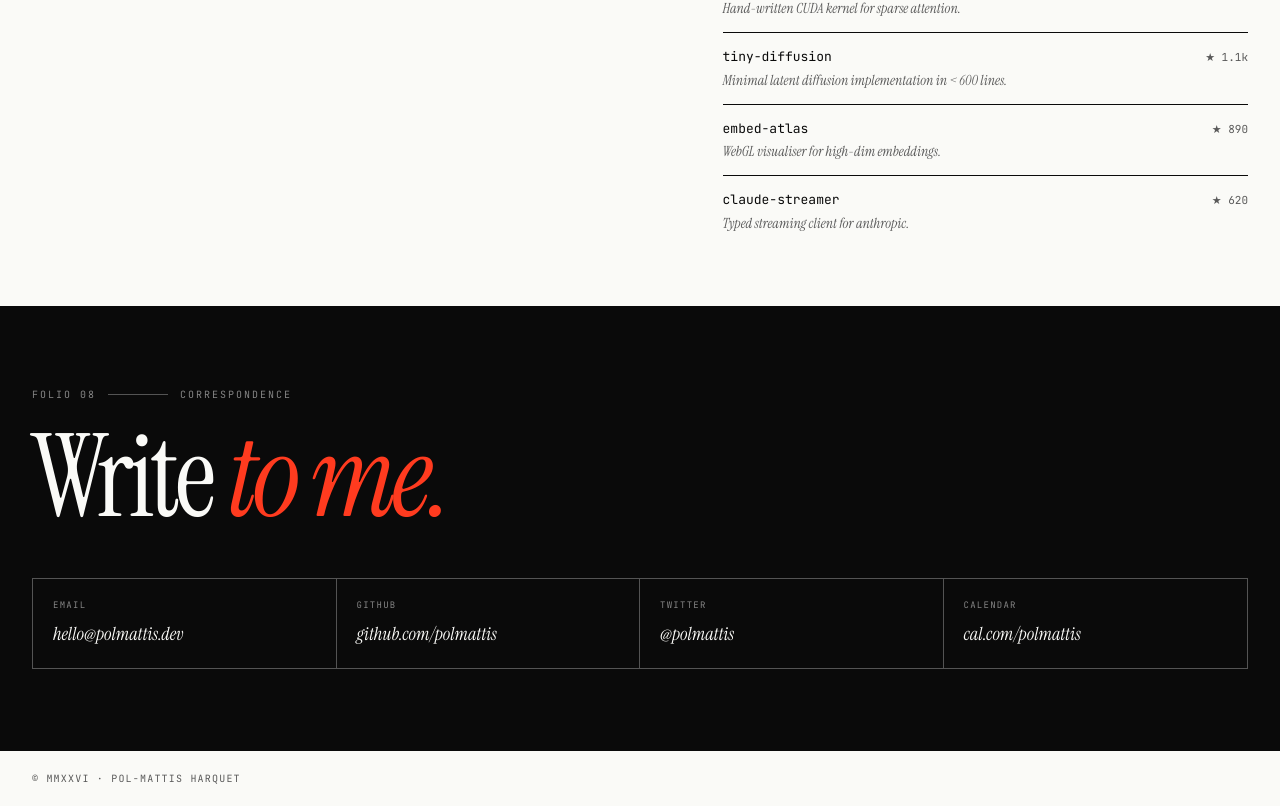
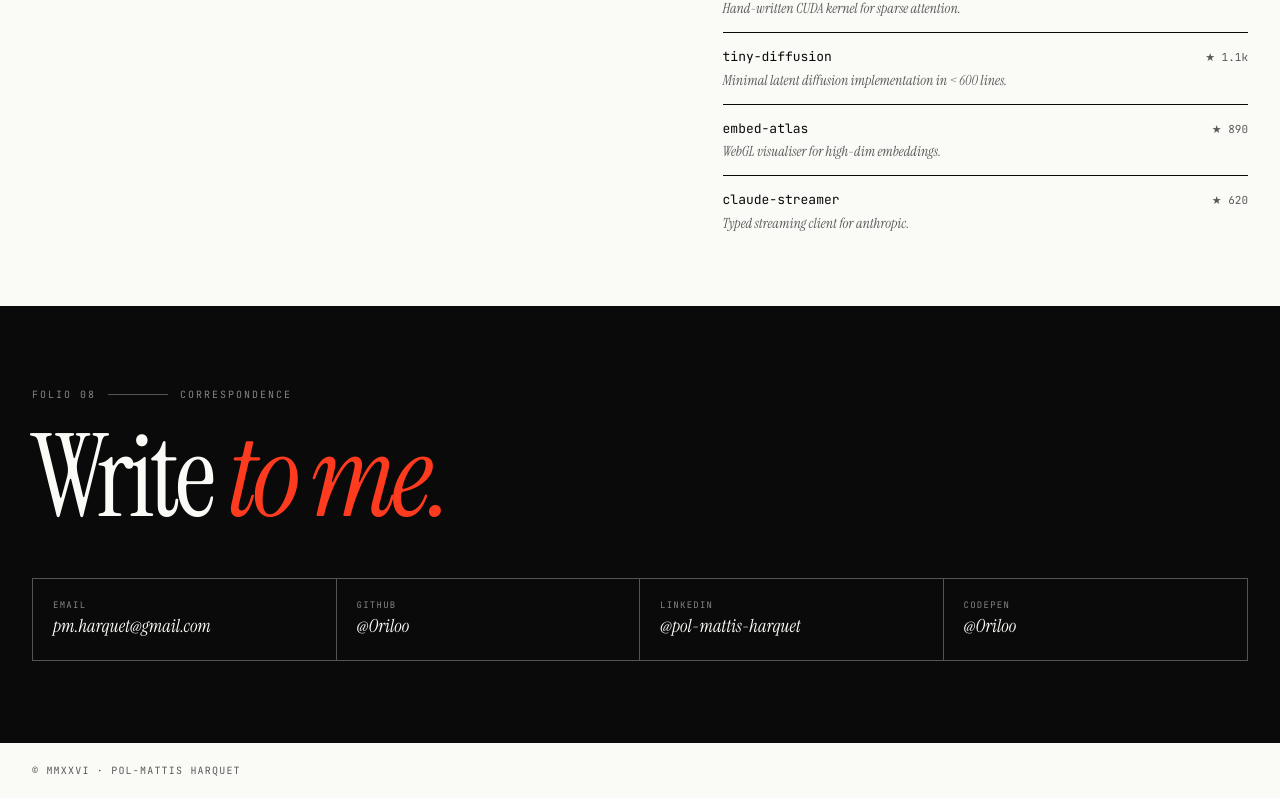
Before and after one commit to Oriloo/portfolio-2026-04, a React (Vite) app: page / in a window 1280 px wide. Shown: the part 3616-4422 px from the top of the page. Built offline with nearby package versions, Linux system fonts and the light colour scheme.

Commit message:
feat: update contact information and structure

```diff
--- a/src/components/features/ContactItem.tsx
+++ b/src/components/features/ContactItem.tsx
@@ -8,7 +8,7 @@ export default function ContactItem({label, value}: ContactItemProps) {
         <div
             className="px-5 py-5 border-b border-white/30 md:border-b-0 md:border-r md:border-white/30 last:border-0 max-md:px-[14px] max-md:py-[14px]">
             <p className="font-mono text-[9px] tracking-wider uppercase text-white/50">{label}</p>
-            <p className="font-serif italic text-[18px] text-bg mt-2 max-md:text-[17px]">{value}</p>
+            <a href={value[1]} target="_blank" className="font-serif italic text-[18px] text-bg mt-2 max-md:text-[17px]">{value[0]}</a>
         </div>
     )
 }
--- a/src/data/contact.ts
+++ b/src/data/contact.ts
@@ -1,8 +1,8 @@
 import type { ContactData } from './types'
 
 export const contact: ContactData = {
-    email:    'hello@polmattis.dev',
-    github:   'github.com/polmattis',
-    twitter:  '@polmattis',
-    calendar: 'cal.com/polmattis',
+    email:    ['pm.harquet@gmail.com','mailto:pm.harquet@gmail.com'],
+    github:   ['@Oriloo','https://github.com/Oriloo'],
+    linkedIn: ['@pol-mattis-harquet','https://www.linkedin.com/in/pol-mattis-harquet-566b48306/'],
+    codepen:  ['@Oriloo','https://codepen.io/Oriloo']
 }
```
Also changed, not shown: src/data/types.ts (+4 -4 lines).
